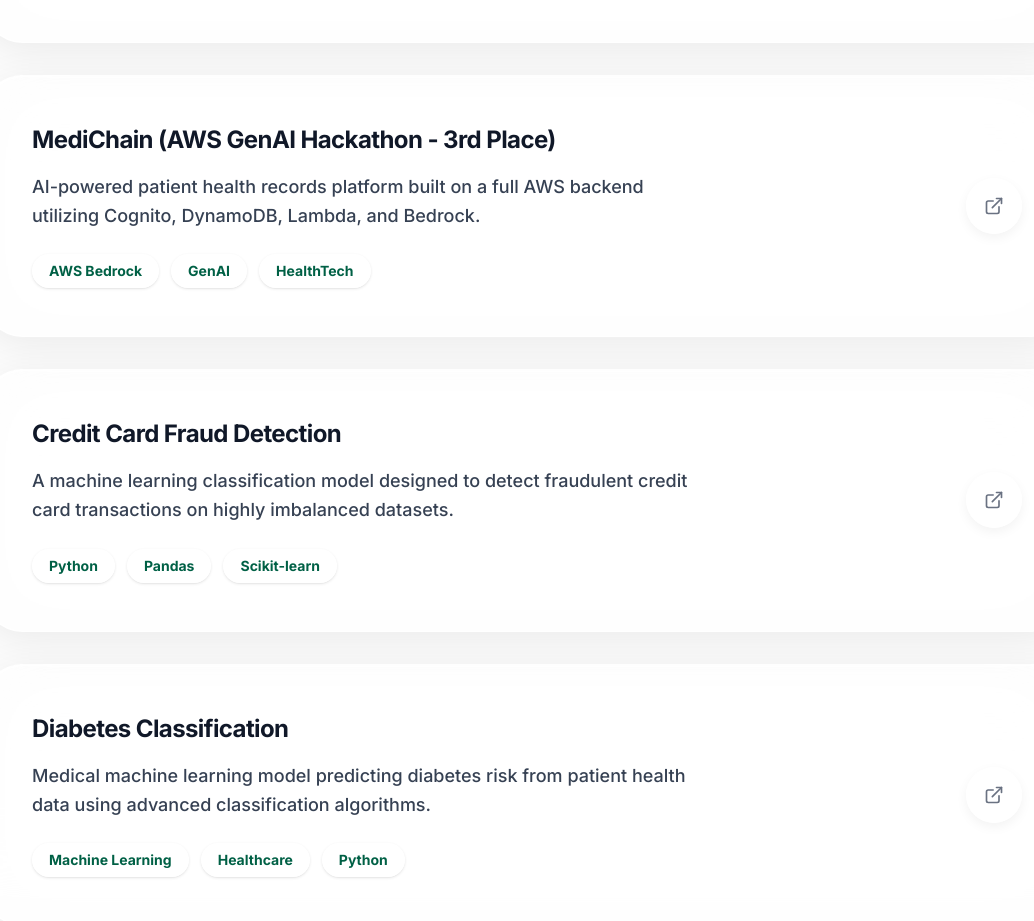
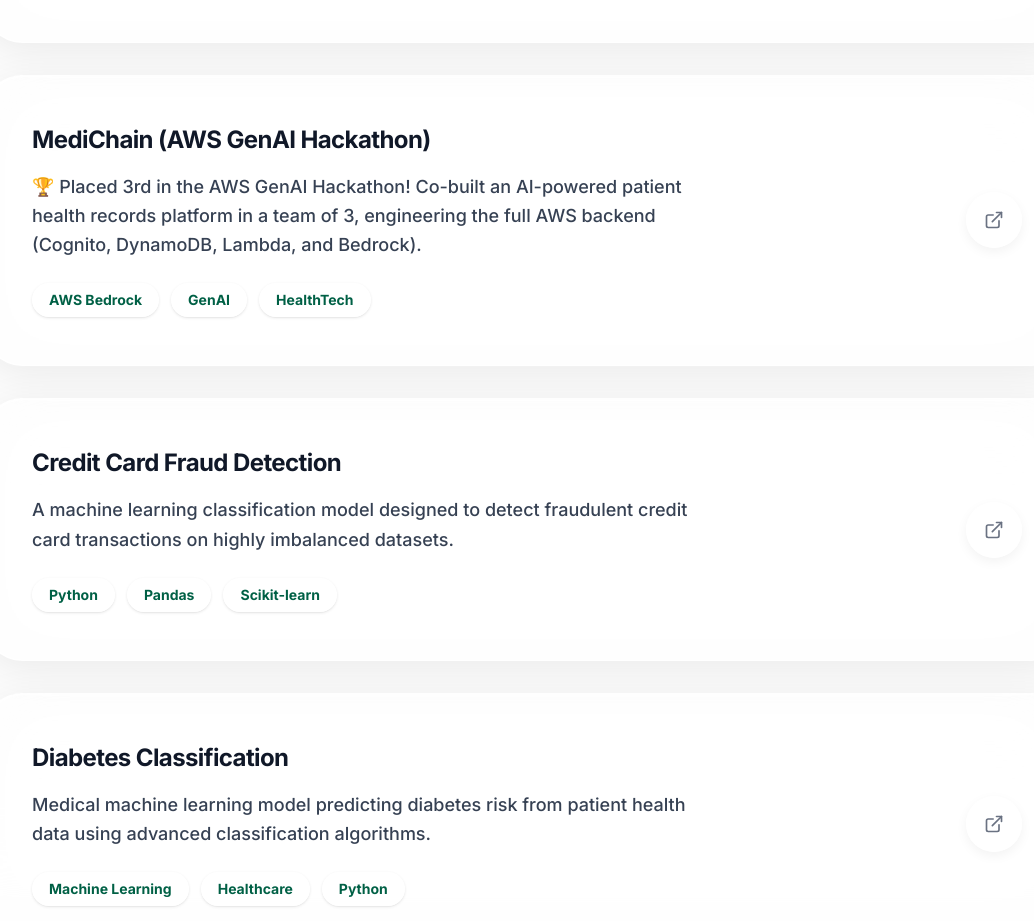
Before and after one commit to Steven256-debug/my_portfolio, a Next.js app: page / in a window 1280 px wide. Shown: the part 3460-4381 px from the top of the page, without its empty margins (113-1147 px from the left). Built offline with nearby package versions, Linux system fonts and the light colour scheme.

Commit message:
content: highlight AWS Hackathon 3rd place win and team effort

```diff
--- a/src/app/page.tsx
+++ b/src/app/page.tsx
@@ -27,8 +27,8 @@
     repo: "https://github.com/Steven256-debug/omnisync-momo-reconciliation"
   },
   {
-    name: "MediChain (AWS GenAI Hackathon - 3rd Place)",
-    description: "AI-powered patient health records platform built on a full AWS backend utilizing Cognito, DynamoDB, Lambda, and Bedrock.",
+    name: "MediChain (AWS GenAI Hackathon)",
+    description: "🏆 Placed 3rd in the AWS GenAI Hackathon! Co-built an AI-powered patient health records platform in a team of 3, engineering the full AWS backend (Cognito, DynamoDB, Lambda, and Bedrock).",
     tags: ["AWS Bedrock", "GenAI", "HealthTech"],
     repo: "#"
   },
```
